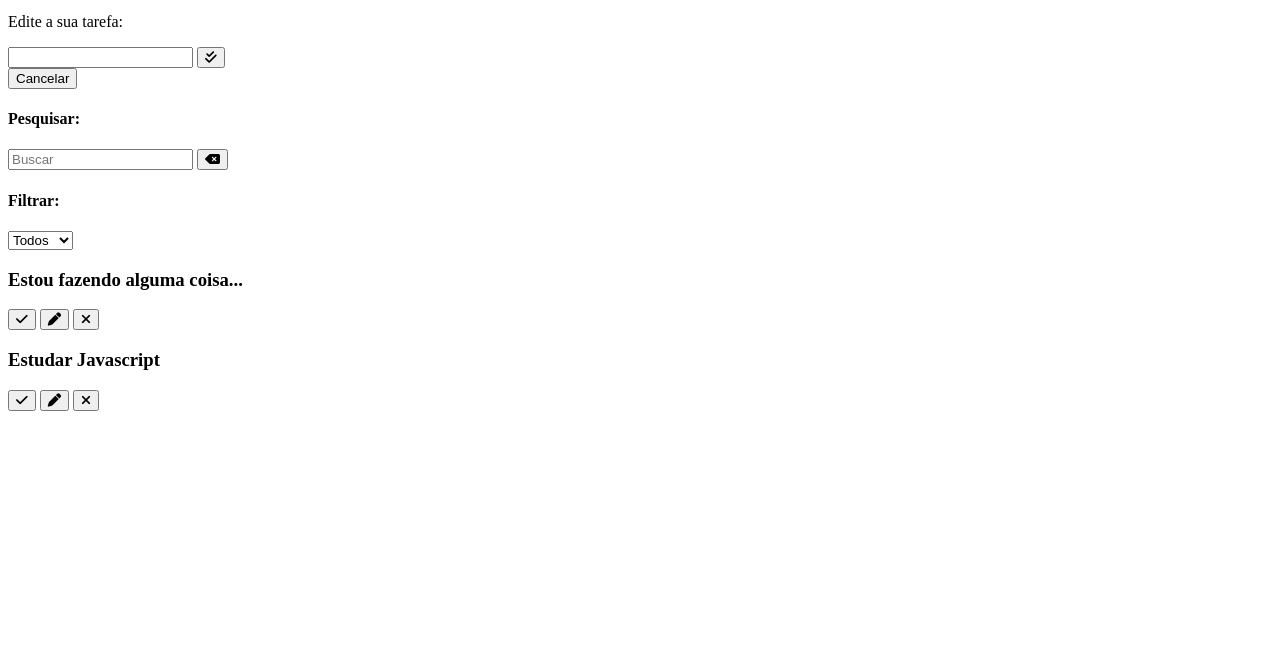
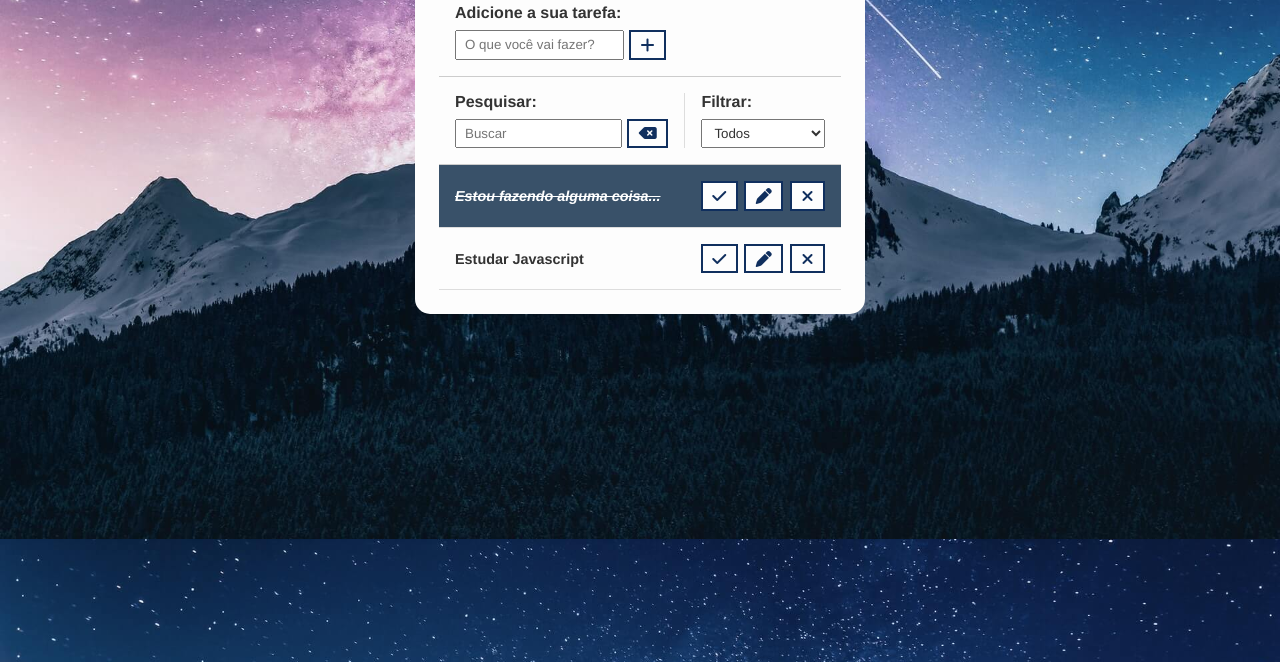
Before and after one commit to diegoespelho/to-do-list-javascript-matheus-battisti, a plain HTML site: page index.html in a window 1280 px wide. Shown: the part 138-800 px from the top of the page. Drawn offline with Linux system fonts and the light colour scheme.

Commit message:
create style.css

```diff
--- a/css/style.css
+++ b/css/style.css
@@ -0,0 +1,159 @@
+/* Geral */
+* {
+  margin: 0;
+  padding: 0;
+  box-sizing: border-box;
+  font-family: Helvetica;
+  color: #333;
+}
+
+body {
+  background-image: url("../img/bg.jpg");
+  background-position: center;
+  background-size: cover;
+}
+
+button {
+  background-color: #fdfdfd;
+  color: #102f5e;
+  border: 2px solid #102f5e;
+  padding: 0.3rem 0.6rem;
+  font-size: 1rem;
+  cursor: pointer;
+  display: flex;
+  justify-content: center;
+  align-items: center;
+  transition: 400ms;
+}
+
+button:hover {
+  background-color: #102f5e;
+  color: #fff;
+}
+
+button:hover > i {
+  color: #fff;
+}
+
+button i {
+  color: #102f5e;
+  font-weight: bold;
+  pointer-events: none;
+}
+
+input,
+select {
+  padding: 0.25rem 0.5rem;
+}
+
+.hide {
+  display: none;
+}
+
+/* To Do Header */
+.todo-container {
+  max-width: 450px;
+  margin: 3rem auto;
+  padding: 1.5rem;
+  background-color: #fdfdfd;
+  border-radius: 15px;
+}
+
+.todo-container header {
+  text-align: center;
+  padding: 0 1rem 1rem;
+  border-bottom: 1px solid #ccc;
+}
+
+/* To Do Form */
+#todo-form,
+#edit-form {
+  padding: 1rem;
+  border-bottom: 1px solid #ccc;
+}
+
+#todo-form p,
+#edit-form p {
+  margin-bottom: 0.5rem;
+  font-weight: bold;
+}
+
+.form-control {
+  display: flex;
+}
+
+.form-control input {
+  margin-right: 0.3rem;
+}
+
+#cancel-edit-btn {
+  margin-top: 1rem;
+}
+
+/* To Do Toolbar */
+#toolbar {
+  padding: 1rem;
+  border-bottom: 1px solid #ccc;
+  display: flex;
+}
+
+#toolbar h4 {
+  margin-bottom: 0.5rem;
+}
+
+#search {
+  border-right: 1px solid #ddd;
+  padding-right: 1rem;
+  margin-right: 1rem;
+  width: 65%;
+  display: flex;
+  flex-direction: column;
+}
+
+#search form {
+  display: flex;
+}
+
+#search input {
+  width: 100%;
+  margin-right: 0.3rem;
+}
+
+#filter {
+  width: 35%;
+  display: flex;
+  flex-direction: column;
+}
+
+#filter select {
+  flex: 1;
+}
+
+/* To Do List */
+.todo {
+  display: flex;
+  justify-content: space-around;
+  align-items: center;
+  padding: 1rem;
+  border-bottom: 1px solid #ddd;
+  transition: 300ms;
+}
+
+.todo h3 {
+  flex: 1;
+  font-size: 0.9rem;
+}
+
+.todo button {
+  margin-left: 0.4rem;
+}
+
+.done {
+  background-color: #395169;
+}
+
+.done h3 {
+  color: #fff;
+  text-decoration: line-through;
+  font-style: italic;
+}
--- a/index.html
+++ b/index.html
@@ -27,7 +27,7 @@
         </button>
       </div>
     </form>
-    <form id="edit-form">
+    <form id="edit-form" class="hide">
       <p>Edite a sua tarefa:</p>
       <div class="form-control">
         <input type="text" id="edit-input">
@@ -57,7 +57,7 @@
       </div>
     </div>
     <div id="todo-list">
-      <div class="todo">
+      <div class="todo done">
         <h3>Estou fazendo alguma coisa...</h3>
         <button class="finish-todo">
           <i class="fa-solid fa-check"></i>
```
